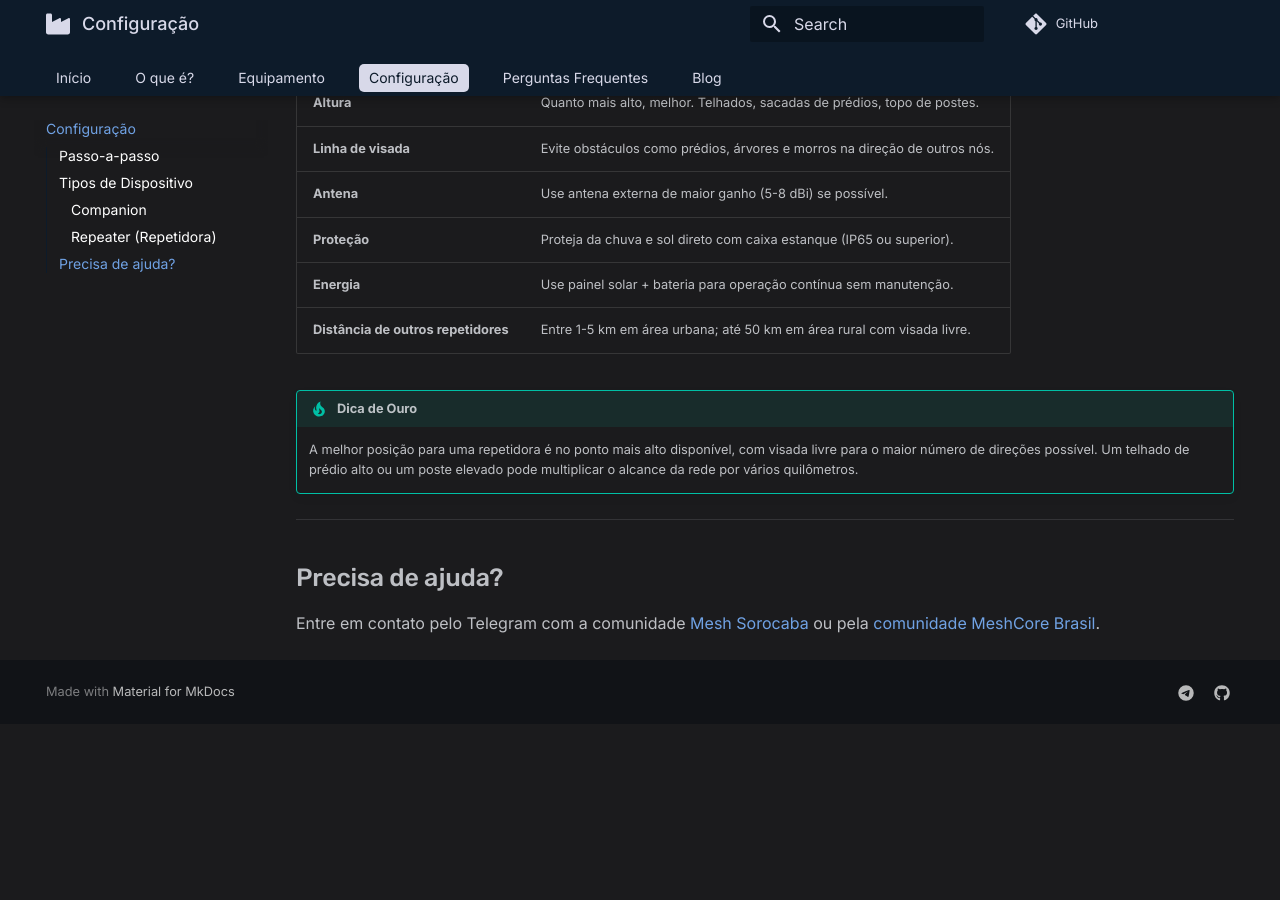
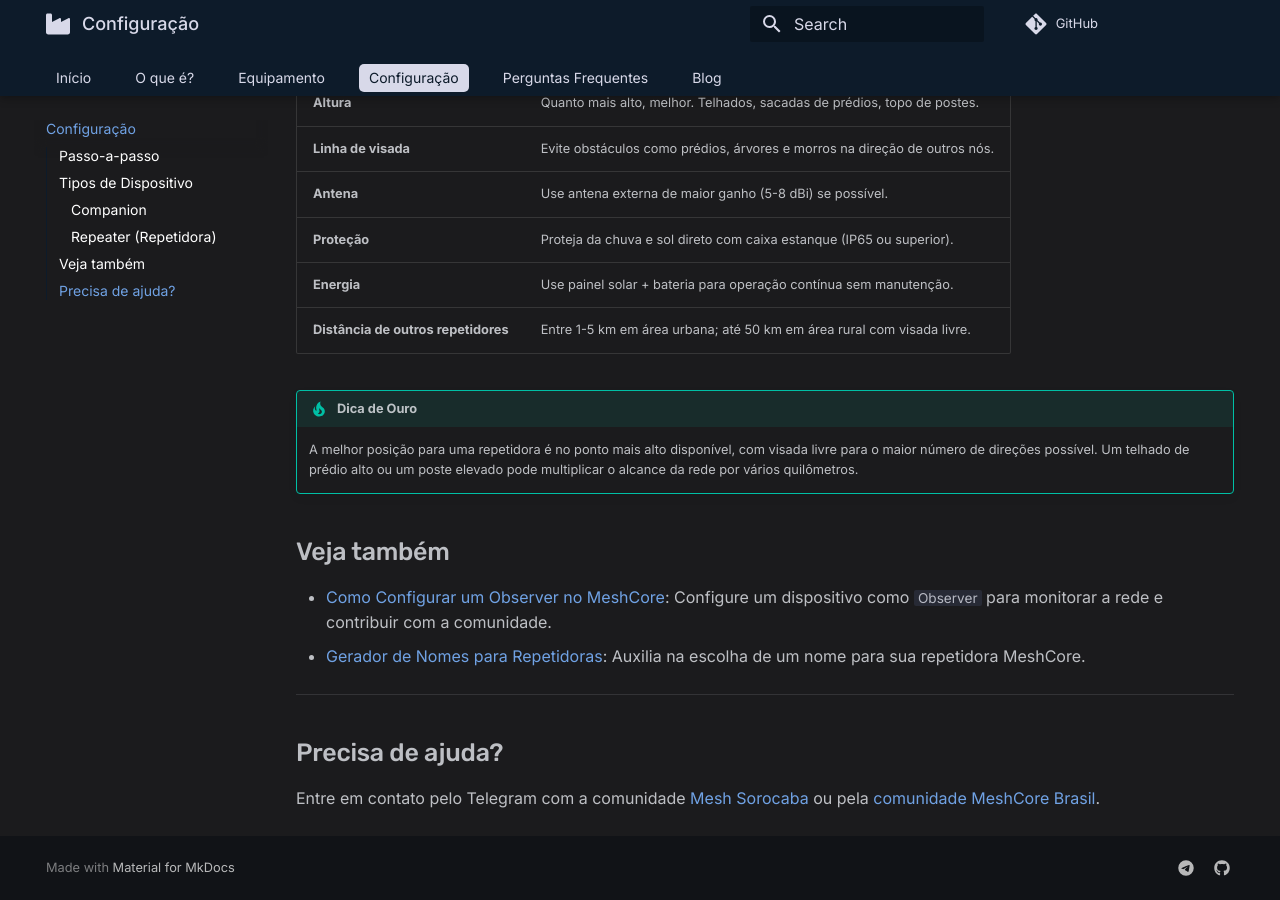
Before and after one commit to MeshSorocaba/meshsorocaba.github.io, an MkDocs documentation site: the page built from docs/configuracao.md, in a window 1280 px wide and 900 px high, scrolled down 1745 px. Built offline with MkDocs 1.6.1 and Material for MkDocs 9.7.7, drawn with Linux system fonts in a browser that asks for light colours; comment, search, counter and statistics services are not loaded; before the commit the page ends 2469 px from its top, so only the background shows below that.

Commit message:
Add observer and name normalizer links

```diff
--- a/docs/configuracao.md
+++ b/docs/configuracao.md
@@ -60,6 +60,11 @@ O dispositivo **repeater** é dedicado exclusivamente a estender o alcance da re
 !!! tip "Dica de Ouro"
     A melhor posição para uma repetidora é no ponto mais alto disponível, com visada livre para o maior número de direções possível. Um telhado de prédio alto ou um poste elevado pode multiplicar o alcance da rede por vários quilômetros.
 
+## Veja também
+
+- [Como Configurar um Observer no MeshCore](como-configurar-um-observer-no-meshcore.md): Configure um dispositivo como `Observer` para monitorar a rede e contribuir com a comunidade.
+- [Gerador de Nomes para Repetidoras](nomes-repetidoras.md): Auxilia na escolha de um nome para sua repetidora MeshCore.
+
 ---
 
 ## Precisa de ajuda?
```
